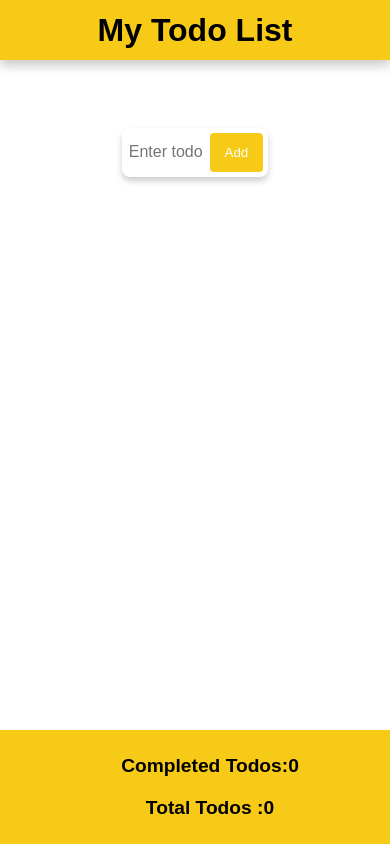
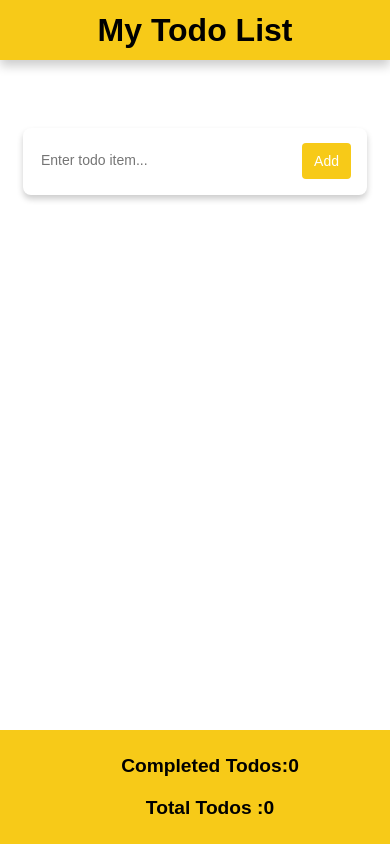
Before and after one commit to smitpoddar/todo-list-react, a React (Vite) app: page / in a window 390 px wide. Built offline with nearby package versions, Linux system fonts and the light colour scheme.

Commit message:
Update form.module.css

```diff
--- a/src/Component/form.module.css
+++ b/src/Component/form.module.css
@@ -1,4 +1,4 @@
-.todoform{
+.todoform {
     background-color: white;
     border-radius: 8px;
     padding: 1.3vw;
@@ -7,19 +7,22 @@
     margin-top: 8vh;
     box-shadow: 0 4px 6px rgba(0,0,0,0.2);
     display: flex;
+    flex-direction: row; /* Default to row for larger screens */
 }
-.modernInput{
+
+.modernInput {
     width: 100%;
     color: black;
     font-size: 16px;
     border: none;
     margin-right: 1vw;
+}
 
-}
-.modernInput:focus{
+.modernInput:focus {
     outline: none;
 }
-.modernbutton{
+
+.modernbutton {
     display: inline-block;
     border: none;
     border-radius: 4px;
@@ -27,5 +30,23 @@
     padding: 12px 15px;
     color: #fff;
     cursor: pointer;
+}
 
+@media (max-width: 600px) {
+    .todoform {
+        width: 80vw;
+        padding: 4vw;
+
+    }
+
+    .modernInput {
+        margin-right: 0;
+        margin-bottom: 1vw;
+        font-size: 14px;
+    }
+
+    .modernbutton {
+        padding: 10px 12px;
+        font-size: 14px;
+    }
 }
```
